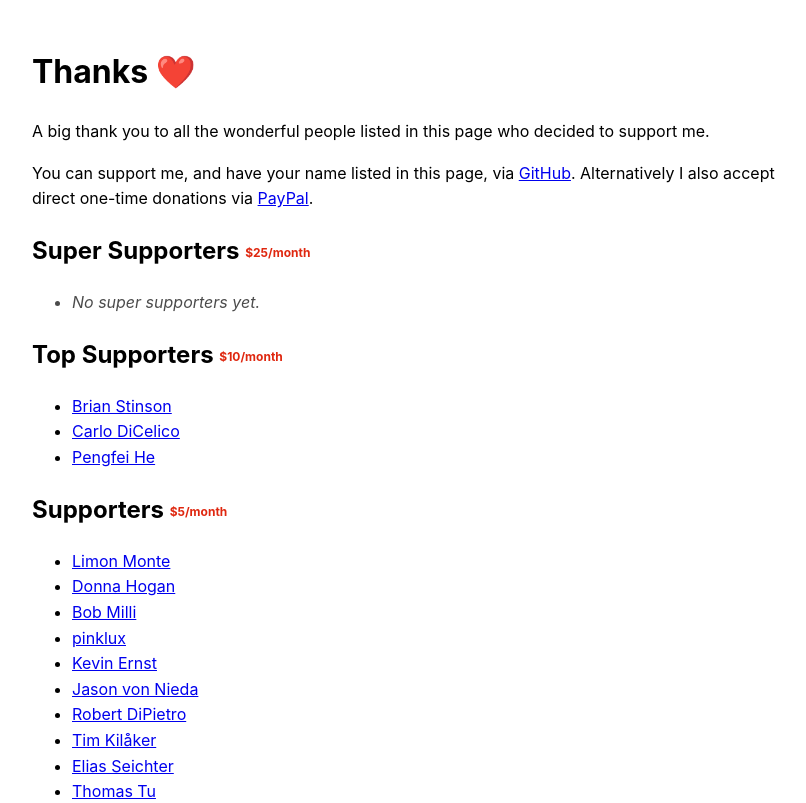
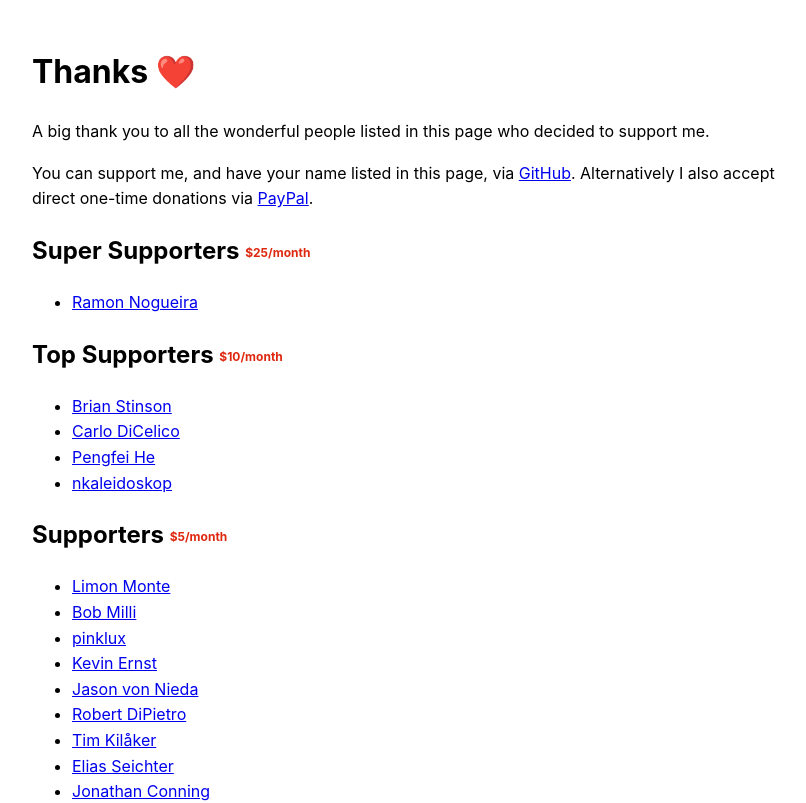
Before and after one commit to fabiospampinato/website, a Next.js app: page /thanks in a window 1280 px wide. Shown: the top 803 px of the page, without its empty margins (233-1039 px from the left). Built offline with nearby package versions, Linux system fonts and the light colour scheme.

Commit message:
Thanks: updated

```diff
--- a/pages/thanks.tsx
+++ b/pages/thanks.tsx
@@ -13,18 +13,18 @@ const Thanks = () => (
     <p>You can support me, and have your name listed in this page, via <a href="https://github.com/sponsors/fabiospampinato" title="Sponsor me on GitHub">GitHub</a>. Alternatively I also accept direct one-time donations via <a href="https://www.paypal.me/fabiospampinato" title="Sponsor me on PayPal">PayPal</a>.</p>
     <h2>Super Supporters <span className="price">$25/month</span></h2>
     <ul>
-      <li className="empty">No super supporters yet.</li>
+      <li><a href="https://github.com/ramonza">Ramon Nogueira</a></li>
     </ul>
     <h2>Top Supporters <span className="price">$10/month</span></h2>
     <ul>
       <li><a href="https://github.com/bstinsonmhk">Brian Stinson</a></li>
       <li><a href="https://github.com/carlodicelico">Carlo DiCelico</a></li>
       <li><a href="https://github.com/feipenghe">Pengfei He</a></li>
+      <li><a href="https://github.com/nkaleidoskop">nkaleidoskop</a></li>
     </ul>
     <h2>Supporters <span className="price">$5/month</span></h2>
     <ul>
       <li><a href="https://github.com/limonte">Limon Monte</a></li>
-      <li><a href="https://github.com/ddhogan">Donna Hogan</a></li>
       <li><a href="https://github.com/BobMilli">Bob Milli</a></li>
       <li><a href="https://github.com/pinklux">pinklux</a></li>
       <li><a href="https://github.com/ernstki">Kevin Ernst</a></li>
@@ -32,7 +32,6 @@ const Thanks = () => (
       <li><a href="https://github.com/rdipietro">Robert DiPietro</a></li>
       <li><a href="https://github.com/tkilaker">Tim Kilåker</a></li>
       <li><a href="https://github.com/esai256">Elias Seichter</a></li>
-      <li><a href="https://github.com/thomastu">Thomas Tu</a></li>
       <li><a href="https://github.com/jhconning">Jonathan Conning</a></li>
       <li><a href="https://github.com/kyldvs">Kyle Davis</a></li>
       <li><a href="https://github.com/epmoyer">Eric Moyer</a></li>
```
